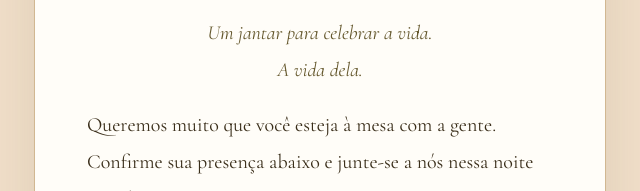
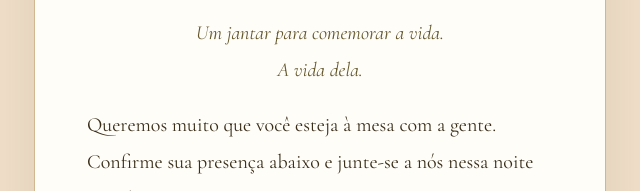
Before and after one commit to ThofMKT/nirlene-rsvp, a website: page public/index.html in a window 1280 px wide. Shown: the part 1251-1442 px from the top of the page, 320-960 px from the left. Drawn offline with nearby package versions, Linux system fonts and the light colour scheme; no server answers; a web font is replaced by a local one.

Commit message:
texto: celebrar -> comemorar

```diff
--- a/public/index.html
+++ b/public/index.html
@@ -35,7 +35,7 @@
       </div>
 
       <p class="hero-tagline">
-        Um jantar para<br/>celebrar a <em>vida</em>.
+        Um jantar para<br/>comemorar a <em>vida</em>.
       </p>
 
       <div class="hero-ornament-line thin"></div>
@@ -72,7 +72,7 @@
           uma noite com boa comida, muita conversa e ainda mais carinho.
         </p>
         <p class="invite-text center-text">
-          <em>Um jantar para celebrar a vida.</em><br/>
+          <em>Um jantar para comemorar a vida.</em><br/>
           <em>A vida dela.</em>
         </p>
         <p class="invite-text">
```
